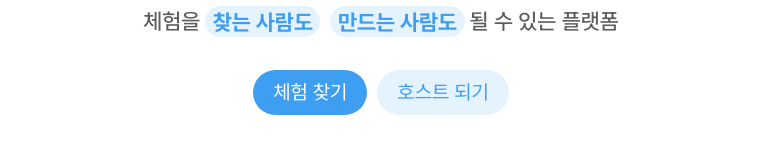
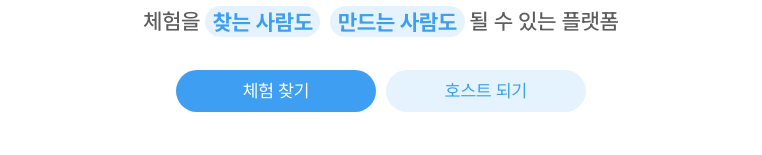
Before and after one commit to codeit-team6/nomadia, a Next.js app: page / in a window 1280 px wide. Shown: the part 151-306 px from the top of the page, without its empty margins (259-1021 px from the left). Built offline with nearby package versions, Linux system fonts and the light colour scheme.

Commit message:
🎨 style: 상단 버튼(체험 찾기, 호스트 되기), 하단 버튼(시작하기) 사이즈 수정 및 불필요한 코드 삭제

```diff
--- a/src/features/landing/landing-page.tsx
+++ b/src/features/landing/landing-page.tsx
@@ -112,7 +112,6 @@ const LandingPage = () => {
   const ExperienceCard = ({ experience }: { experience: Experience }) => (
     <div className="bg-background overflow-hidden rounded-2xl shadow-lg transition-transform duration-300 hover:scale-105">
       <div className="relative h-48">
-        {/* 체험 썸네일 이미지 - 배경에 꽉 차게 렌더링 */}
         <Image
           src={experience.image}
           alt={experience.title}
@@ -122,7 +121,7 @@ const LandingPage = () => {
           loading="lazy"
           priority={false}
         />
-        {/* 어두운 오버레이로 텍스트 가독성 향상 */}
+
         <div className="bg-opacity-20 absolute inset-0"></div>
       </div>
       <div className="p-6">
@@ -154,10 +153,8 @@ const LandingPage = () => {
       <div className="bg-background">
         <div className="mx-auto max-w-6xl px-4 py-16">
           {/* 메인 컨텐츠 */}
+
           <div className="mb-16 text-center">
-            {/* <h1 className="mb-6 text-[2.4rem] font-bold text-gray-950 md:text-[3.2rem]">
-              새로운 취미, 특별한 체험을 한 곳에서
-            </h1> */}
             <h1 className="mb-6 text-[2.4rem] leading-tight font-black tracking-tight md:text-[4rem]">
               <span className="bg-gradient-to-r from-[oklch(0.682_0.153_248.5)] via-[oklch(0.6_0.18_260)] to-[oklch(0.72_0.14_235)] bg-clip-text text-transparent">
                 새로운 취미, 특별한 체험을
@@ -166,9 +163,6 @@ const LandingPage = () => {
               <span className="text-gray-900">한 곳에서</span>
             </h1>
 
-            {/* <p className="mb-12 text-[1.8rem] text-gray-900 md:text-[2.4rem]">
-              체험을 찾는 사람도, 만드는 사람도 될 수 있는 플랫폼
-            </p> */}
             <div className="relative mb-12">
               <p className="text-[1.6rem] leading-relaxed font-medium text-gray-700 md:text-[2.2rem]">
                 체험을
@@ -184,10 +178,10 @@ const LandingPage = () => {
             </div>
 
             <div className="mb-16 flex justify-center space-x-4">
-              <button className="bg-main rounded-full px-8 py-3 text-[1.6rem] text-white transition-colors hover:opacity-90 md:text-[2rem]">
+              <button className="bg-main max-w-xs flex-1 rounded-full px-8 py-3 text-[1.4rem] text-white transition-colors hover:opacity-90 md:text-[1.8rem]">
                 체험 찾기
               </button>
-              <button className="bg-sub text-main rounded-full px-8 py-3 text-[1.6rem] transition-colors hover:opacity-80 md:text-[2rem]">
+              <button className="bg-sub text-main max-w-xs flex-1 rounded-full px-8 py-3 text-[1.4rem] transition-colors hover:opacity-80 md:text-[1.8rem]">
                 호스트 되기
               </button>
             </div>
@@ -234,13 +228,6 @@ const LandingPage = () => {
       {/* CTA Section */}
       <div className="bg-white py-20">
         <div className="mx-auto w-full px-4 text-center">
-          {/* <h2 className="mb-6 text-[2.8rem] font-bold text-gray-900 md:text-[3.2rem]">
-            어떻게 시작하나요?
-          </h2>
-
-          <p className="text-main mb-16 text-[1.6rem] md:text-[1.8rem]">
-            간단한 3단계로 새로운 경험을 시작하세요
-          </p> */}
           <div className="relative mb-16">
             <h2 className="mb-4 text-[2.8rem] leading-tight font-black md:text-[4rem]">
               <span className="bg-gradient-to-r from-[oklch(0.682_0.153_248.5)] to-[oklch(0.72_0.14_235)] bg-clip-text text-transparent">
@@ -312,7 +299,7 @@ const LandingPage = () => {
           </div>
 
           {/* CTA Button */}
-          <button className="bg-main rounded-full px-12 py-4 text-[1.8rem] text-white transition-colors hover:opacity-90">
+          <button className="bg-main w-[24rem] rounded-full px-12 py-4 text-[1.8rem] text-white transition-colors hover:opacity-90 md:w-[34rem] lg:w-[40rem]">
             시작 하기
           </button>
         </div>
```
